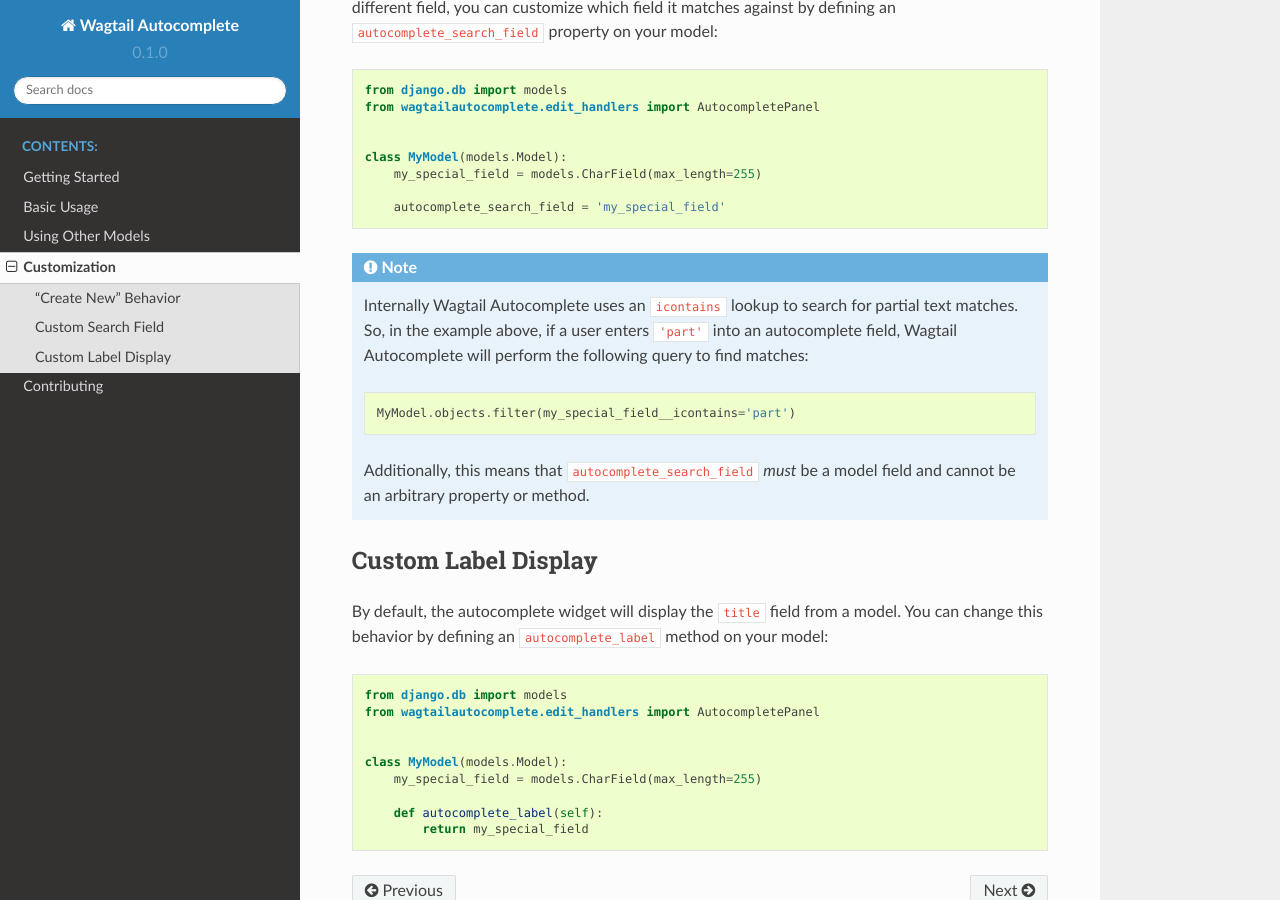
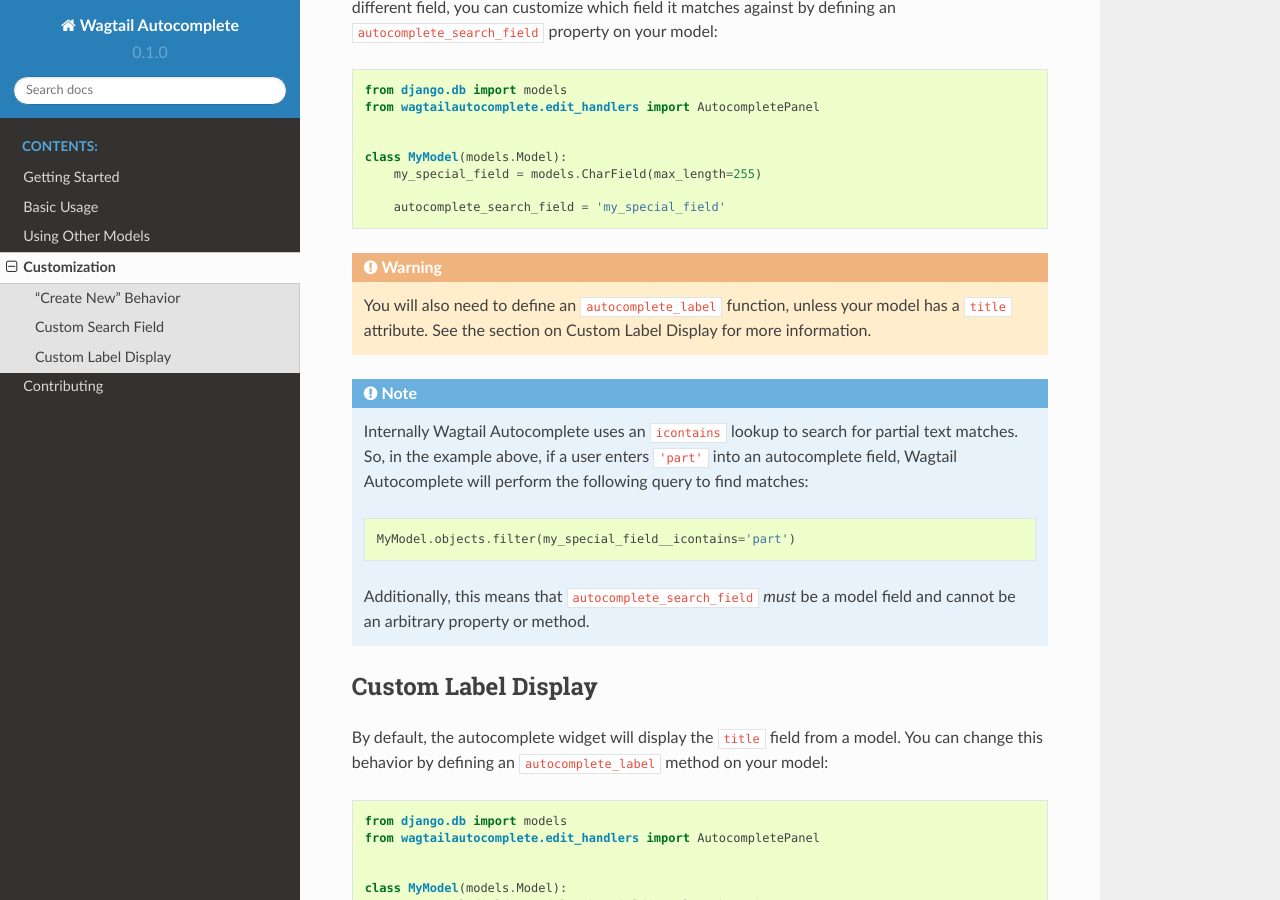
Before and after one commit to wagtail/wagtail-autocomplete, a Sphinx documentation site: the page built from docs/customization.rst, in a window 1280 px wide and 900 px high, scrolled down 786 px. Built offline with Sphinx 7.4.7 and the Read the Docs theme 2.0.0, drawn with Linux system fonts in a browser that asks for light colours; the version number is read from the project's files by our own code.

Commit message:
Add warning about `autocomplete_label`

```diff
--- a/docs/customization.rst
+++ b/docs/customization.rst
@@ -40,6 +40,9 @@ By default, the autocomplete widget will match input against the ``title`` field
 
         autocomplete_search_field = 'my_special_field'
 
+.. warning::
+    You will also need to define an ``autocomplete_label`` function, unless your model has a ``title`` attribute. See the section on Custom Label Display for more information.
+
 .. note::
 
     Internally Wagtail Autocomplete uses an ``icontains`` lookup to search for partial text matches. So, in the example above, if a user enters ``'part'`` into an autocomplete field, Wagtail Autocomplete will perform the following query to find matches:
```
